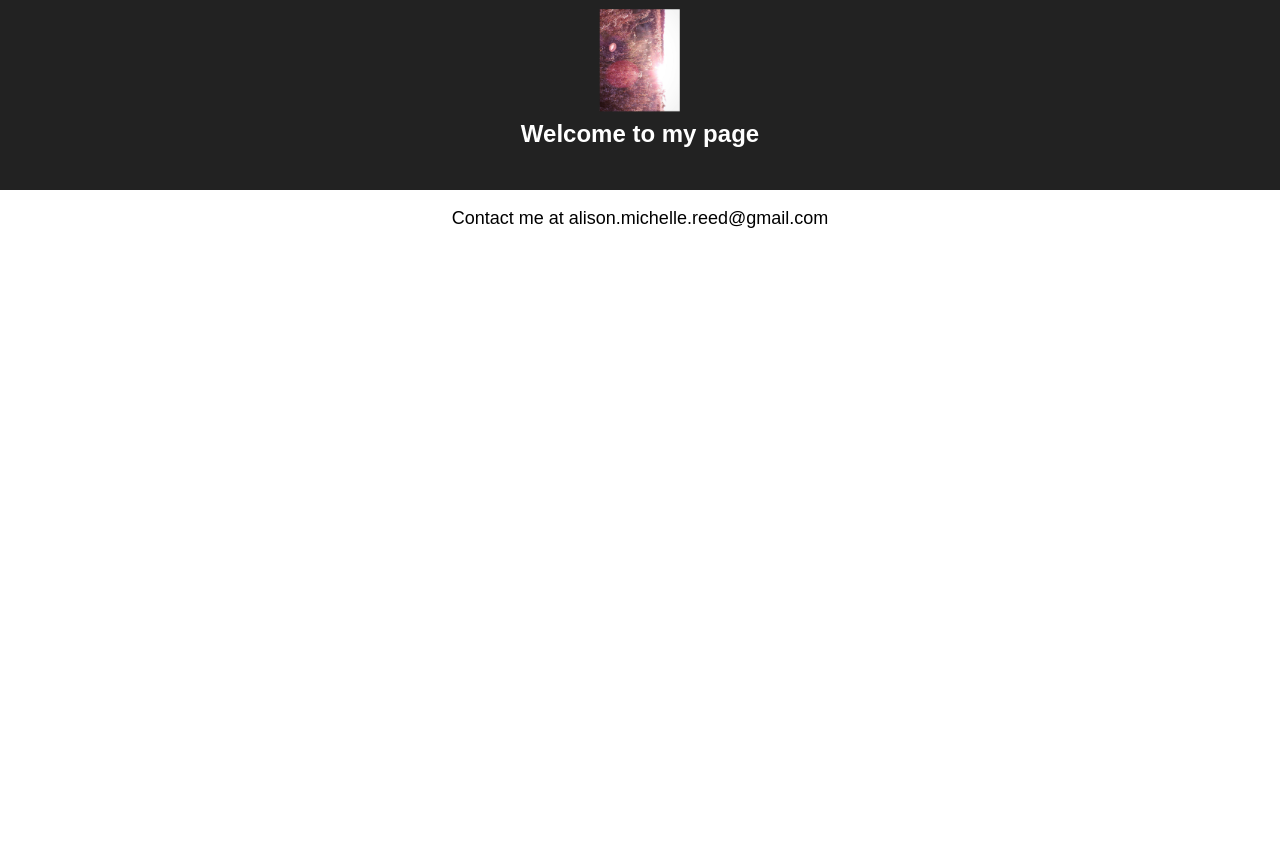
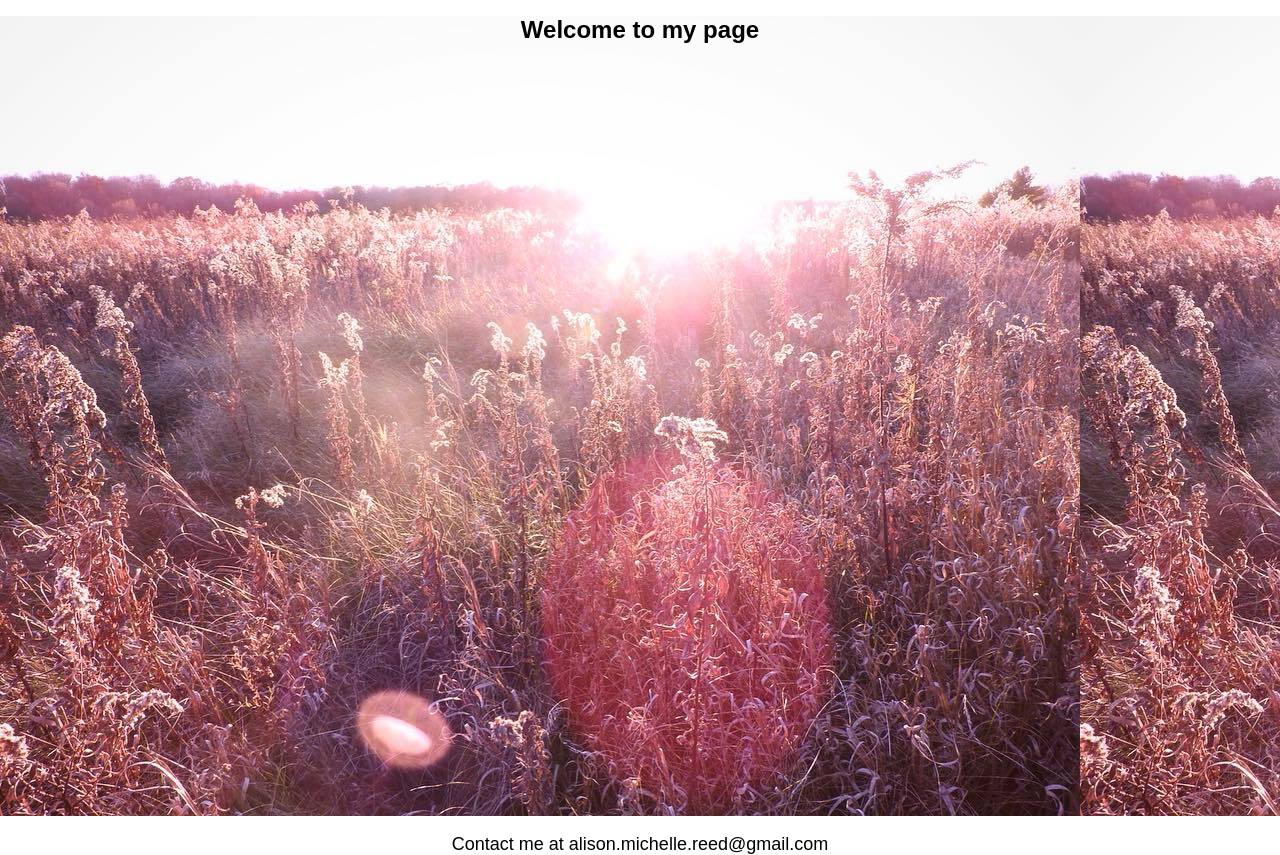
Before and after one commit to shimoal/personal_site, a React (Create React App) app: page / in a window 1280 px wide. Before the commit the page ends 800 px from the top, so only its background shows below. Built offline with nearby package versions, Linux system fonts and the light colour scheme.

Commit message:
Change style of background image for header

```diff
--- a/src/App.js
+++ b/src/App.js
@@ -1,5 +1,4 @@
 import React, { Component } from 'react';
-import backgroundPhoto from './images/field.jpg';
 import './styles/App.css';
 
 class App extends Component {
@@ -7,7 +6,6 @@ class App extends Component {
     return (
       <div className="App">
         <header className="App-header">
-          <img src={backgroundPhoto} className="App-logo" alt="logo" />
           <h1 className="App-title">Welcome to my page</h1>
         </header>
         <p className="App-intro">
--- a/src/styles/App.css
+++ b/src/styles/App.css
@@ -1,17 +1,12 @@
 .App {
+  height: 100%;
   text-align: center;
 }
 
-.App-logo {
-  animation: App-logo-spin infinite 20s linear;
-  height: 80px;
-}
-
 .App-header {
-  background-color: #222;
-  height: 150px;
-  padding: 20px;
-  color: white;
+  background-image: url(./../images/field.jpg);
+  height: 100%;
+  color: black;
 }
 
 .App-title {
@@ -21,8 +16,3 @@
 .App-intro {
   font-size: large;
 }
-
-@keyframes App-logo-spin {
-  from { transform: rotate(0deg); }
-  to { transform: rotate(360deg); }
-}
--- a/src/styles/index.css
+++ b/src/styles/index.css
@@ -1,5 +1,10 @@
-body {
+body, html {
+  height: 100%;
   margin: 0;
   padding: 0;
   font-family: sans-serif;
 }
+
+#root {
+  height: 100%;
+}
```
